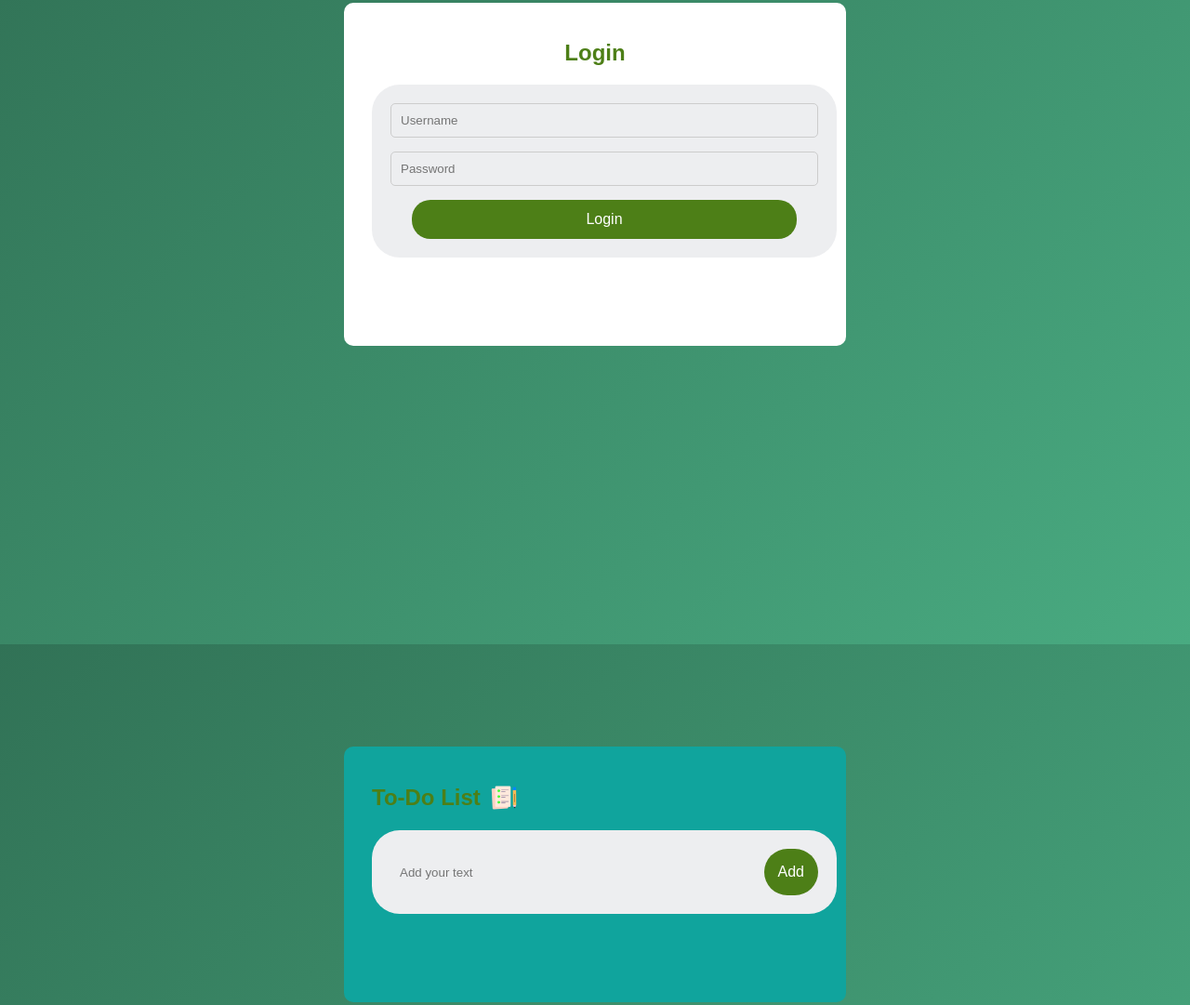
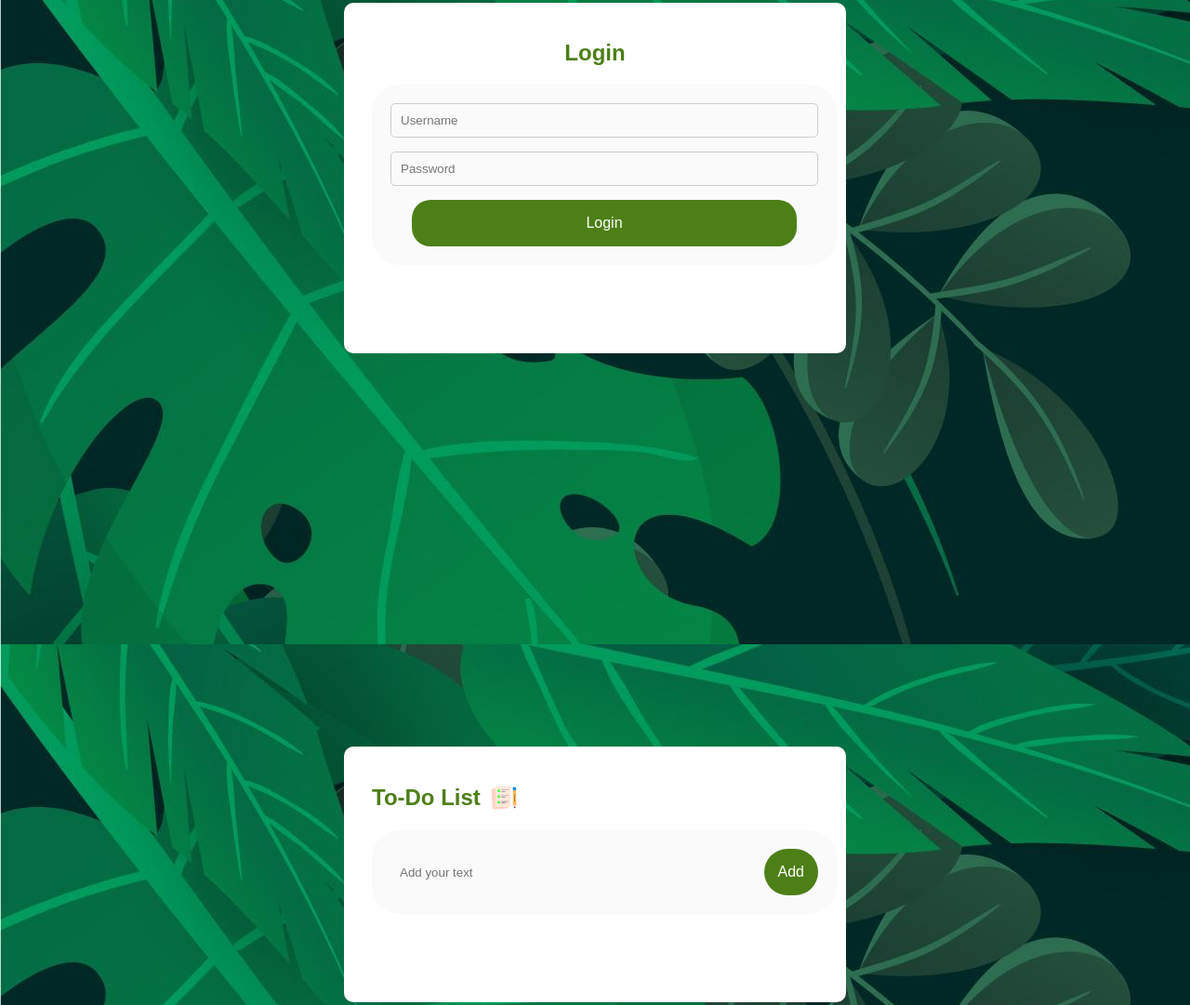
Before and after one commit to RamiiDevX/ToDoListNew, a plain HTML site: page index.html in a window 1280 px wide. Shown: the part 107-1188 px from the top of the page at 93% size. Drawn offline with Linux system fonts and the light colour scheme.

Commit message:
changed button

```diff
--- a/style.css
+++ b/style.css
@@ -7,15 +7,14 @@
 .container{
     width: 100%;
     min-height: 100vh;
-    background: linear-gradient(135deg, #317256, #398564, #419873, #49ab81);
+    background-image: url(images/4049649.jpg);
     padding: 10px;
 }
-
 
 .todo-app{
     width: 100%;
     max-width:540px;
-    background: #10a49d;
+    background: #fff;
     margin:100px auto 20px;
     padding: 40px 30px 70px;
     border-radius: 10px;
@@ -35,7 +34,7 @@
     display: flex;
     align-items:normal;
     justify-content: space-between;
-    background: #edeef0;
+    background: #fafafa;
     border-radius: 30px;
     padding: 20px;
     margin-bottom: 25px;
@@ -47,8 +46,8 @@ input{
     outline: none;
     background: transparent;
     padding: 10px;
-    font-weight: 14px;
-    color:rgb(35, 116, 8);
+    font-weight: 20px;
+    color:rgb(0, 0, 0);
 }
 button{
     border: none;
@@ -129,13 +128,13 @@ ul li span:hover{
 .login-app input {
     width: 100%; /* Make inputs take the full width of the container */
     padding: 10px;
-    margin-bottom: 15px; /* Add some space between the inputs */
+    margin-bottom: 15px; /*Add some space between the inputs */
     border-radius: 5px;
     border: 1px solid #ccc;
 }
 
 .login-app button {
-    width: 90%; /* Button will also take the full width */
+    width: 90%; Button will also take the full width
     padding: 12px;
     background: #4d7f17;
     color: white;
@@ -143,6 +142,34 @@ ul li span:hover{
     cursor: pointer;
     border-radius: 20px;
     font-size: 16px;
+
+    /* From Uiverse.io by Yaya12085 */
+    /*max-width: 320px;
+    display: flex;
+    padding: 0.5rem 1.4rem;
+    font-size: 0.875rem;
+    line-height: 1.25rem;
+    font-weight: 700;
+    text-align: center;
+    text-transform: uppercase;
+    vertical-align: middle;
+    align-items: center;
+    border-radius: 0.5rem;
+    border: 1px solid rgba(0, 0, 0, 0.25);
+    gap: 0.75rem;
+    color: rgb(65, 63, 63);
+    background-color: #fff;
+    cursor: pointer;
+    transition: all .6s ease;*/
+  }
+
+  .button svg {
+    height: 24px;
+  }
+
+  button:hover {
+    transform: scale(1.02);
+  }
 }
 
 .login-app button:hover {
```
Also changed, not shown: index.html (+9 -0 lines), images/4049649.jpg (added).
